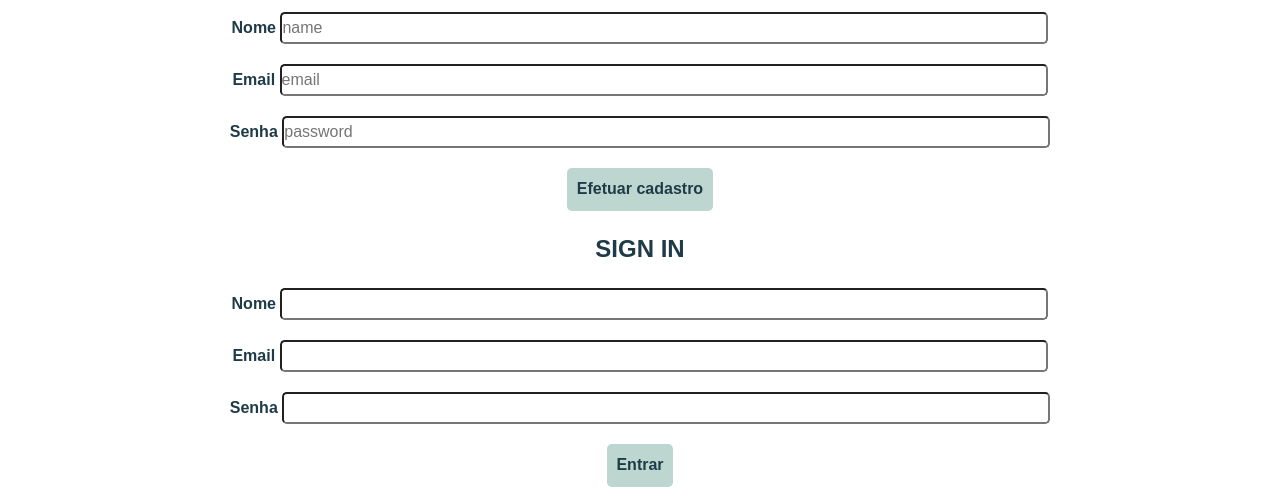
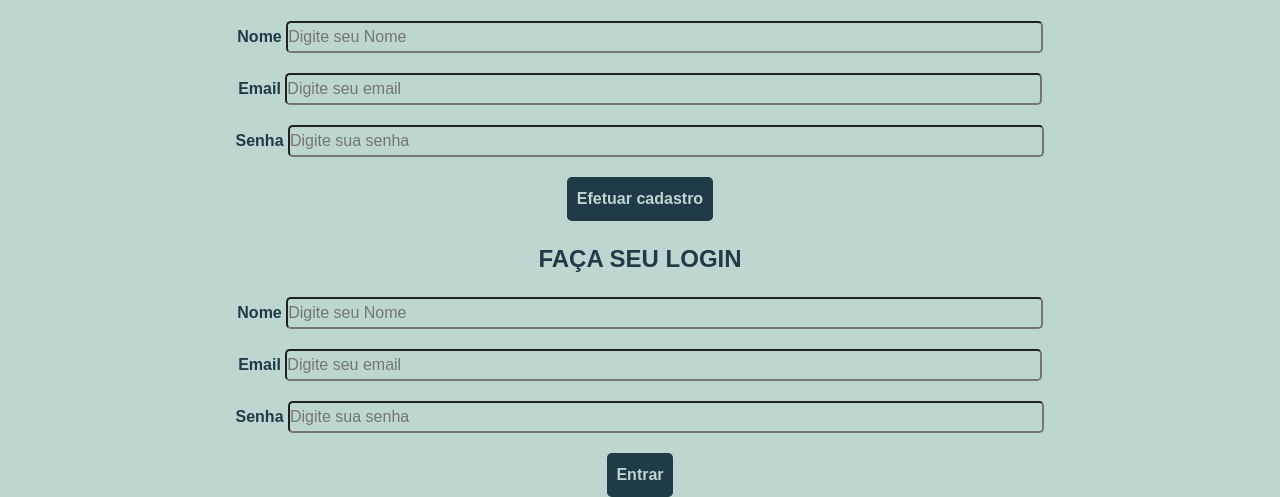
Before and after one commit to oliveira-ana/social-network, a plain HTML site: page public/index.html in a window 1280 px wide. Shown: the part 345-842 px from the top of the page. Drawn offline with nearby package versions, Linux system fonts and the light colour scheme.

Commit message:
estilizando

```diff
--- a/public/assets/css/index.css
+++ b/public/assets/css/index.css
@@ -7,6 +7,7 @@
   padding: 0;
   box-sizing: border-box;
   font-family: "Bebas Neue", arial;
+  background-color: #bed6d0;
 }
 
 .splash {
@@ -39,11 +40,11 @@ input {
   border-radius: 0.3em;
 }
 
-.home button {
+.home, button, .sign-in-button, .sign-up-button {
   padding: 0.6em;
-  background-color: #bed6d0;
-  color: #1f3b47;
+  background-color: #1f3b47;
   border-radius: 0.3em;
+  color: #bed6d0;
   outline: none;
   border: none;
   cursor: pointer;
--- a/public/assets/css/posts.css
+++ b/public/assets/css/posts.css
@@ -6,5 +6,34 @@
   margin: 0;
   padding: 0;
   box-sizing: border-box;
-  font-family: "Bebas Neue", arial;
+  font-family: 'Do Hyeon', sans-serif;
 }
+.send-button,button , .sign-up-button {
+  padding: 0.5em;
+  background-color: #bed6d0;
+  border-radius: 0.3em;
+  color: #1f3b47;
+  outline: none;
+  border: none;
+  cursor: pointer;
+}
+h1{
+  font-family: 'Do Hyeon', sans-serif;
+  color:#1f3b47;
+  text-align: center
+
+}
+.back-index{
+  font-size: 30px;
+  text-align: left
+}
+.timeline-post{
+  text-align: center;
+
+}
+.post-list-global{
+  text-align-last: center
+}
+textarea{
+  border-radius:  10px;
+}
--- a/public/index.html
+++ b/public/index.html
@@ -11,13 +11,10 @@
   <link rel="stylesheet" href="assets/css/index.css">
   <title>Pixel Tour - Home</title>
 </head>
-
   <body>
-
     <section class="splash justify-content-center align-items-center">
       <img src="assets\images\logo-0.png" class="logo">
     </section>
-
     <section class="home">
       <div class="screen-1 row d-flex justify-content-center align-items-center">
         <!-- <div class="row"> -->
@@ -29,41 +26,39 @@
           <h4>Cadastro</h4>
           <div class="form-group">
             <label>Nome</label>
-            <input class="sign-up-name" placeholder="name" type="text" />
+            <input class="sign-up-name" placeholder="Digite seu Nome" type="text" />
           </div>
           <div class="form-group">
             <label>Email</label>
-            <input class="sign-up-email" placeholder="email"  type="email" />
+            <input class="sign-up-email" placeholder="Digite seu email"  type="email" />
           </div>
           <div class="form-group">
             <label>Senha</label>
-            <input class="sign-up-password" placeholder="password" type="password" />
+            <input class="sign-up-password" placeholder="Digite sua senha"type="password" />
           </div>
           <button class="sign-up-button font-weight-bold" type="submit">Efetuar cadastro</button>
         </form>
         <form class="sign-in font-weight-bold col-md-12">
-          <h4>Sign in</h4>
+          <h4>Faça Seu Login</h4>
           <div class="form-group">
             <label>Nome</label>
-            <input class="sign-in-name" type="text" />
+            <input class="sign-in-name" type="text" placeholder="Digite seu Nome" />
           </div>
           <div class="form-group">
             <label>Email</label>
-            <input class="sign-in-email" type="text" />
+            <input class="sign-in-email" type="text" placeholder="Digite seu email" />
           </div>
           <div class="form-group">
             <label>Senha</label>
-            <input class="sign-in-password" type="password" />
+            <input class="sign-in-password" type="password" placeholder="Digite sua senha" />
           </div>
           <button class="sign-in-button font-weight-bold" type:"submit">Entrar</button>
         </form>
       </div>
     </section>
-
     <script src="https://code.jquery.com/jquery-3.3.1.min.js" integrity="sha256-FgpCb/KJQlLNfOu91ta32o/NMZxltwRo8QtmkMRdAu8=" crossorigin="anonymous"></script>
     <script src="https://cdnjs.cloudflare.com/ajax/libs/popper.js/1.14.3/umd/popper.min.js" crossorigin="anonymous"></script>
     <script src="https://stackpath.bootstrapcdn.com/bootstrap/4.1.3/js/bootstrap.min.js"crossorigin="anonymous"></script>
     <script src="assets/js/index.js"></script>
-
   </body>
 </html>
```
Also changed, not shown: public/assets/js/posts.js (+5 -5 lines), public/posts.html (+9 -14 lines).
